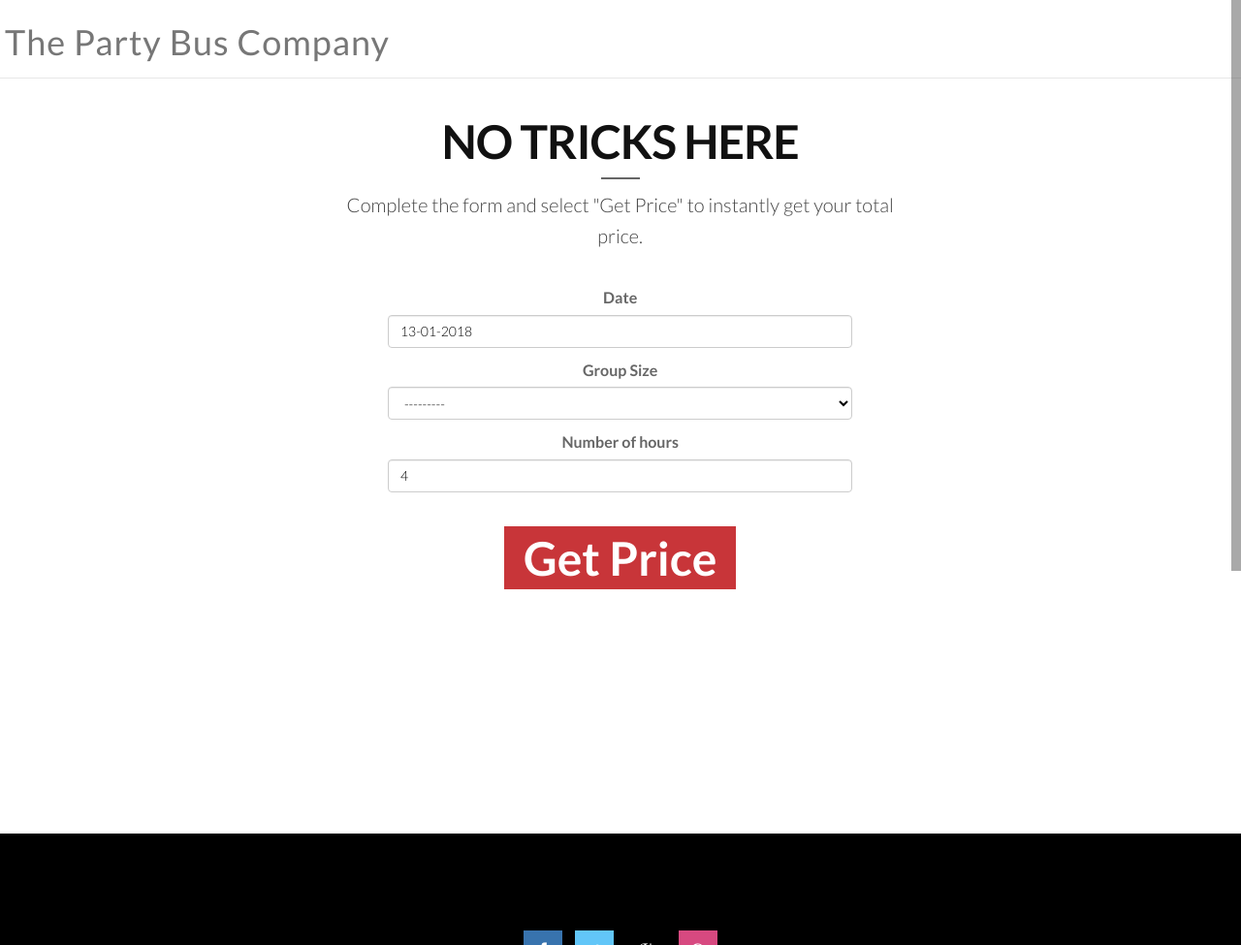
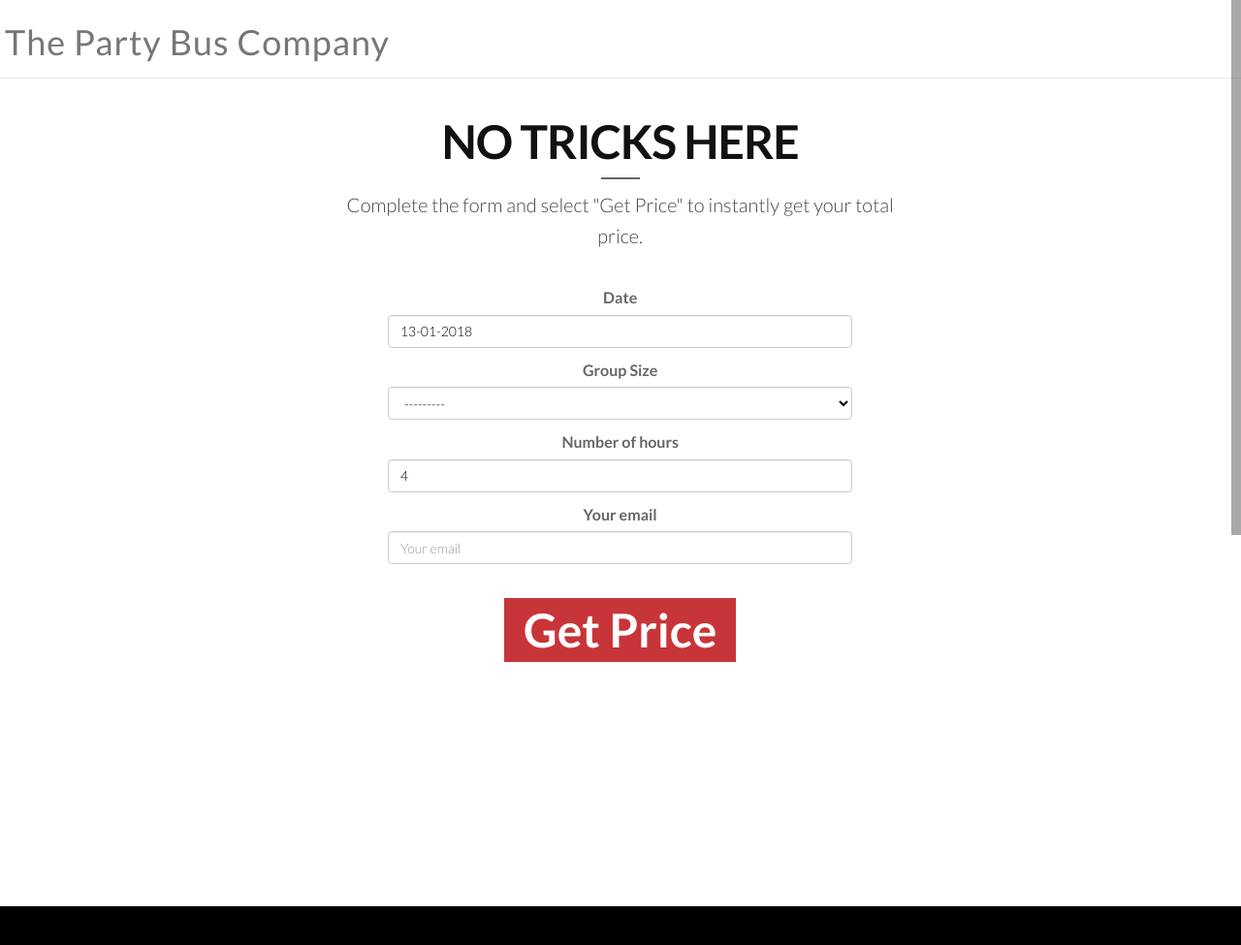
Before and after one commit to mmac714/thepartybuscompany, a Django app: page /quote_form/ in a window 1280 px wide. Shown: the top 975 px of the page at 97% size. Run offline with Django 3.2, Linux system fonts and the light colour scheme; some libraries are stand-ins or nearby versions.

Commit message:
added email field in the quote form.

```diff
--- a/bookings/forms.py
+++ b/bookings/forms.py
@@ -37,13 +37,15 @@ class QuoteForm(forms.ModelForm):
 		fields = [
 		'date',
 		'bus_size',
-		'duration'
+		'duration',
+		'email',
 			]
 
 		labels = {
 		'date':'Reservation Date',
 		'bus_size':'Group Size',
 		'duration': 'Number of hours',
+		'email': 'Your email',
 			}
 
 class ReservationForm(forms.ModelForm):
--- a/bookings/models.py
+++ b/bookings/models.py
@@ -59,6 +59,7 @@ class Reservation(models.Model):
 	phone_number = models.CharField(max_length=12)
 	created = models.DateTimeField(null=True, blank=True)
 	quote_savings = models.IntegerField(null=True, blank=True)
+	email = models.EmailField()
 
 	def __str__(self):
 		""" Return the id of the model """
--- a/bookings/templates/bookings/booking_list.html
+++ b/bookings/templates/bookings/booking_list.html
@@ -18,6 +18,7 @@
 				<th width="20%">Date</th>
 				<th width="23%">Payment Status</th>
 				<th scope="col">Name</th>
+				<th scope="col">email</th>
 			</tr>
 		</thead>
 		<tbody>
@@ -32,6 +33,7 @@
 					<td>{{ booking.date }}</td>
 					<td>{{ booking.payment.charge_status }}</td>
 					<td>{{ booking.first_name }} {{ booking.last_name }}</td>
+					<td>{{ booking.email }}</td>
 				</tr>
 			{% endfor %}
 		</tbody>
--- a/bookings/templates/bookings/quote_form.html
+++ b/bookings/templates/bookings/quote_form.html
@@ -24,6 +24,7 @@
               		{% bootstrap_field form.date %}
               		{% bootstrap_field form.bus_size %}
               		{% bootstrap_field form.duration %}
+                  {% bootstrap_field form.email %}
               	</div>
 
 		<div style="padding:0% 0px 10% 0px">
```
Also changed, not shown: bookings/migrations/0018_auto_20171228_1517.py (added).
